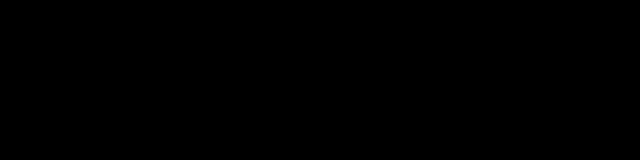
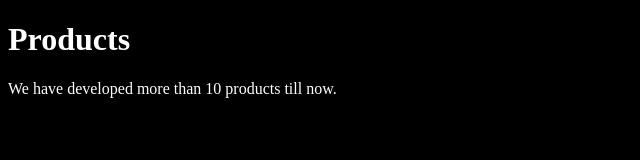
Before and after one commit to nickctomlin/nickctomlin.github.io, a plain HTML site: page index.html in a window 1280 px wide. Shown: the whole page, without its empty margins (0-640 px from the left). Drawn offline with Linux system fonts and the light colour scheme.

Commit message:
Update index.html

```diff
--- a/index.html
+++ b/index.html
@@ -4,7 +4,7 @@
       <title>HTML Backgorund Color</title>
    </head>
    <body style="background-color:black;">
-      <h1>Products</h1>
-      <p>We have developed more than 10 products till now.</p>
+      <h1 style="color:white">Products</h1>
+      <p style="color:white">We have developed more than 10 products till now.</p>
    </body>
 </html>
```
